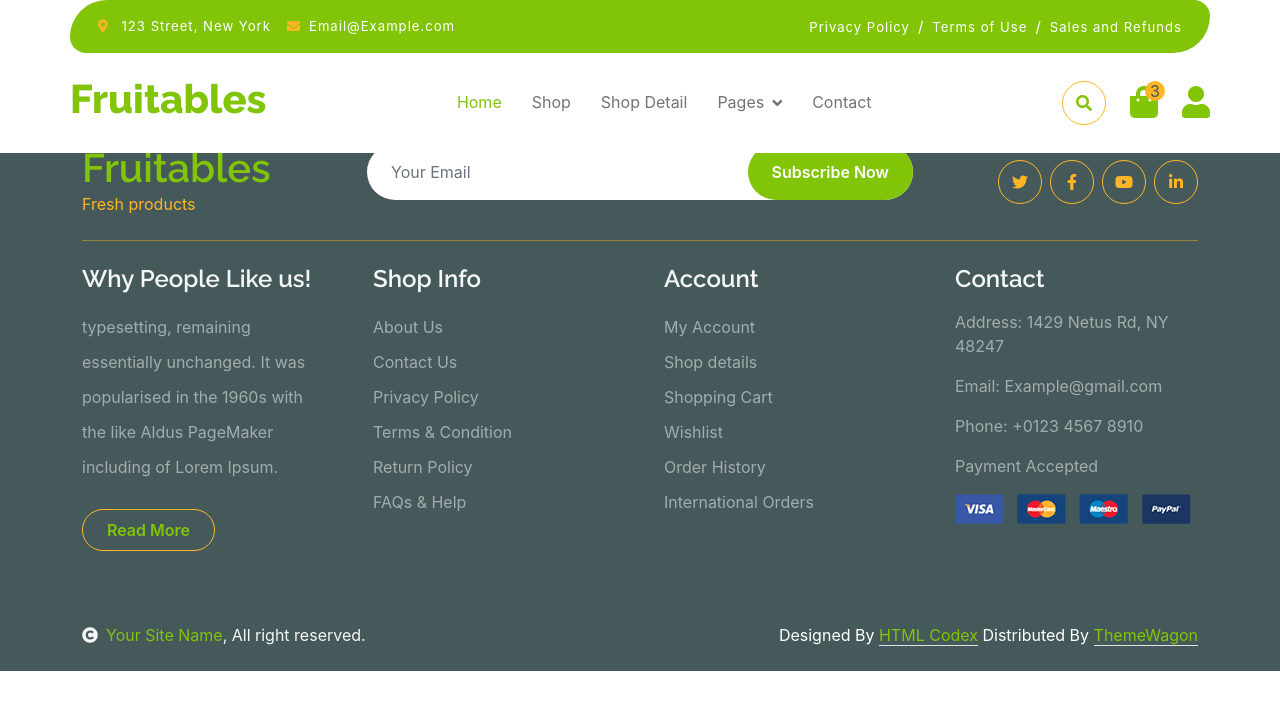
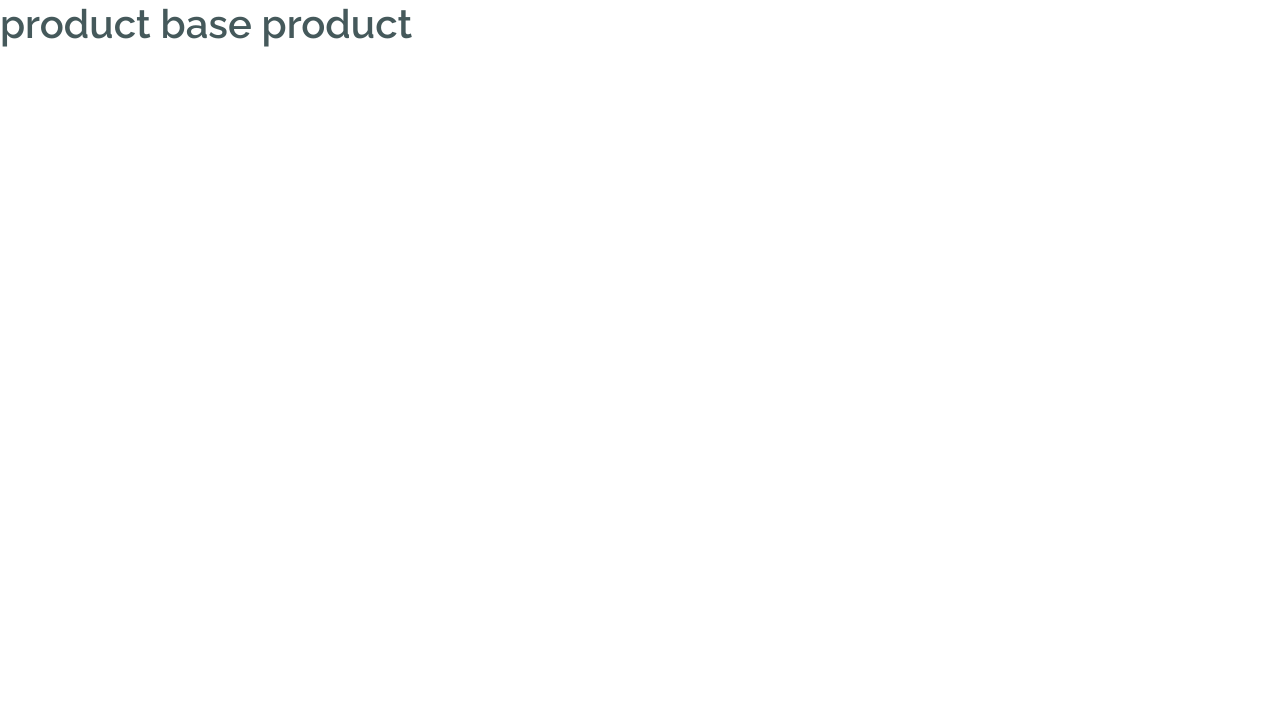
Before and after one commit to rackyjethava/frontend, a React (Create React App) app: page /admin in a window 1280 px wide. Shown: the top 710 px of the page. Built offline with nearby package versions, Linux system fonts and the light colour scheme.

Commit message:
14_3_24_nasted

```diff
--- a/src/App.js
+++ b/src/App.js
@@ -1,31 +1,15 @@
 import React from 'react';
-import Header from './user/component/header/Header';
-import Home from './user/container/Home/Home';
-import Footer from './user/component/Footer/Footer';
 import { Route, Routes } from 'react-router-dom';
-import Shop from './user/container/shop/Shop';
-import Shop_detail from './user/container/shop_detail/Shop_detail';
-import Cart from './user/container/page/cart/Cart';
-import Checkout from './user/container/page/checkout/Checkout';
-import Testimonial from './user/container/page/testimonial/Testimonial';
-import Error from './user/container/page/error/Error';
-import Contect from './user/container/contect/Contect';
+import UserRouts from './routs/UserRouts';
+import AdminRouts from './routs/AdminRouts';
 
 function App() {
   return (
     <>
-      <Header />
       <Routes>
-        <Route exact path="/" element={<Home />} />
-        <Route exact path="/shop" element={<Shop />} />
-        <Route exact path="/shop_detail" element={<Shop_detail />} />
-        <Route exact path="/cart" element={<Cart />} />
-        <Route exact path="/checkout" element={<Checkout />} />
-        <Route exact path="/testimonial" element={<Testimonial />} />
-        <Route exact path="/error" element={<Error />} />
-        <Route exact path="/contect" element={<Contect />} />
+        <Route exact path='/*' element={<UserRouts />}/>
+        <Route exact path='/admin/*' element={<AdminRouts />}/>
       </Routes>
-      <Footer />
     </>
   );
 }
--- /dev/null
+++ b/src/routs/AdminRouts.js
@@ -0,0 +1,11 @@
+import React from 'react';
+
+function AdminRouts(props) {
+    return (
+        <div>
+            <h1>product base product</h1>
+        </div>
+    );
+}
+
+export default AdminRouts;
--- /dev/null
+++ b/src/routs/UserRouts.js
@@ -0,0 +1,33 @@
+import React from 'react';
+import Header from '../user/component/header/Header';
+import { Route, Routes } from 'react-router-dom';
+import Footer from '../user/component/Footer/Footer';
+import Home from '../user/container/Home/Home';
+import Shop from '../user/container/shop/Shop';
+import Shop_detail from '../user/container/shop_detail/Shop_detail';
+import Cart from '../user/container/page/cart/Cart';
+import Checkout from '../user/container/page/checkout/Checkout';
+import Testimonial from '../user/container/page/testimonial/Testimonial';
+import Error from '../user/container/page/error/Error';
+import Contect from '../user/container/contect/Contect';
+
+function UserRouts(props) {
+    return (
+        <>
+            <Header />
+            <Routes>
+                <Route exact path="/" element={<Home />} />
+                <Route exact path="/shop" element={<Shop />} />
+                <Route exact path="/shop_detail" element={<Shop_detail />} />
+                <Route exact path="/cart" element={<Cart />} />
+                <Route exact path="/checkout" element={<Checkout />} />
+                <Route exact path="/testimonial" element={<Testimonial />} />
+                <Route exact path="/error" element={<Error />} />
+                <Route exact path="/contect" element={<Contect />} />
+            </Routes>
+            <Footer />
+        </>
+    );
+}
+
+export default UserRouts;
```
Also changed, not shown: src/admin/container/products/products.js (added, +12 -0 lines), src/routs/PrivetRouts.js (added, +11 -0 lines).
